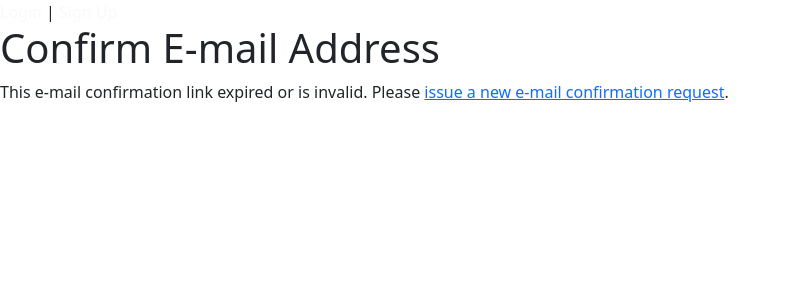
After one commit to sahebi-code/django_online_shop, a Django app: template templates/account/email_confirm.html in a window 1280 px wide. The commit adds this page. Shown: the top 300 px of the page, without its empty margins (0-791 px from the left). Run offline with Django 5.2, Linux system fonts and the light colour scheme; the template is opened without the code that fills it, so the values that code supplies are empty; parts of the project's set-up code (start-up, migrations or seed data) failed here and were passed over.

Commit message:
change some accounts templates

```diff
--- a/templates/_base.html
+++ b/templates/_base.html
@@ -5,9 +5,21 @@
     <meta name="viewport" content="width=device-width, initial-scale=1">
     <link href="https://cdn.jsdelivr.net/npm/bootstrap@5.3.8/dist/css/bootstrap.min.css" rel="stylesheet"
           integrity="sha384-sRIl4kxILFvY47J16cr9ZwB07vP4J8+LH7qKQnuqkuIAvNWLzeN8tE5YBujZqJLB" crossorigin="anonymous">
-    <title>{% block page_title%}{% endblock %}</title>
+    <title>{% block page_title %}{% endblock %}</title>
 </head>
 <body>
+
+{% if user.is_authenticated %}
+    <span>Hello {{ user.email }}</span> |
+    <form action="{% url 'logout' %}" method="post">
+        {% csrf_token %}
+        <button class="btn btn-danger" type="submit">Log Out</button>
+    </form>
+{% else %}
+    <a class="link-light text-decoration-none" href="{% url 'login' %}">Login</a> |
+    <a class="link-light text-decoration-none" href="{% url 'signup' %}">Sign Up</a>
+{% endif %}
+
 
 {% block content %}
 
--- /dev/null
+++ b/templates/account/email/email_confirmation_subject.txt
@@ -0,0 +1,4 @@
+{% load i18n %}
+{% autoescape off %}
+{% blocktrans %}Please confirm email{% endblocktrans %}
+{% end autoescape %}
--- /dev/null
+++ b/templates/account/email_confirm.html
@@ -0,0 +1,30 @@
+{% extends '_base.html' %}
+
+{% load i18n %}
+{% load account %}
+
+{% block page_title %}{% trans "Confirm E-mail Address" %}{% endblock %}
+
+{% block content %}
+<h1>{% trans "Confirm E-mail Address" %}</h1>
+
+{% if confirmation %}
+
+{% user_display confirmation.email_address.user as user_display %}
+
+<p>{% blocktrans with confirmation.email_address.email as email %}Please confirm that <a href="mailto:{{ email }}">{{ email }}</a> is an e-mail address for user {{ user_display }}.{% endblocktrans %}</p>
+
+<form method="post" action="{% url 'account_confirm_email' confirmation.key %}">
+{% csrf_token %}
+    <button type="submit">{% trans 'Confirm' %}</button>
+</form>
+
+{% else %}
+
+{% url 'account_email' as email_url %}
+
+<p>{% blocktrans %}This e-mail confirmation link expired or is invalid. Please <a href="{{ email_url }}">issue a new e-mail confirmation request</a>.{% endblocktrans %}</p>
+
+{% endif %}
+
+{% endblock %}
```
Also changed, not shown: config/settings.py (+6 -1 lines), pages/templates/pages/aboutus.html (+7 -11 lines), templates/account/email/email_confirmation_message.txt (added, +13 -0 lines).
